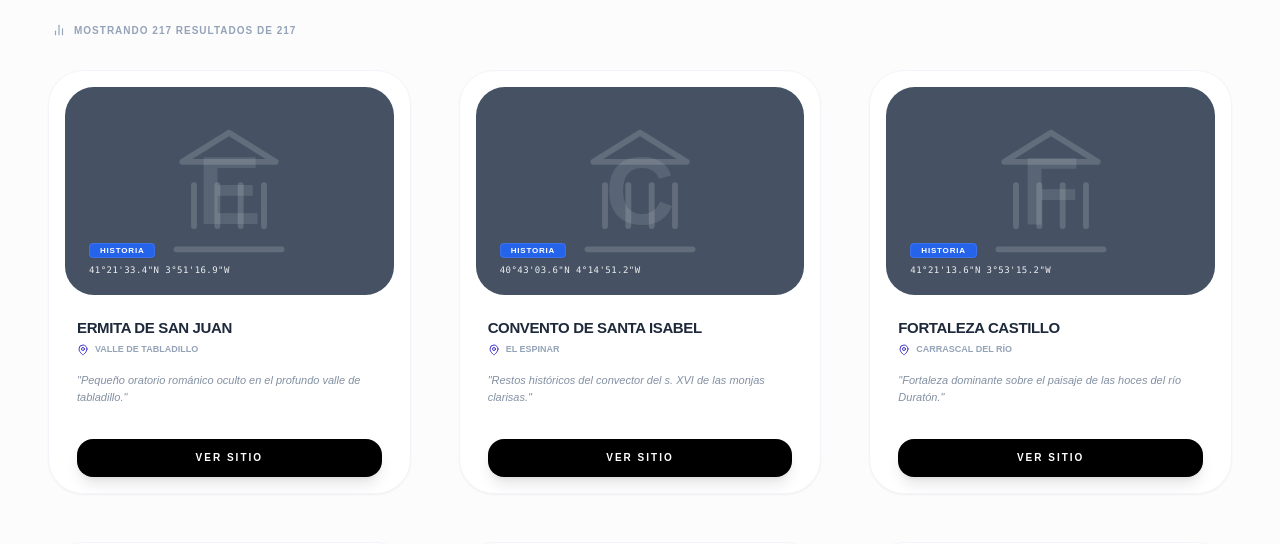
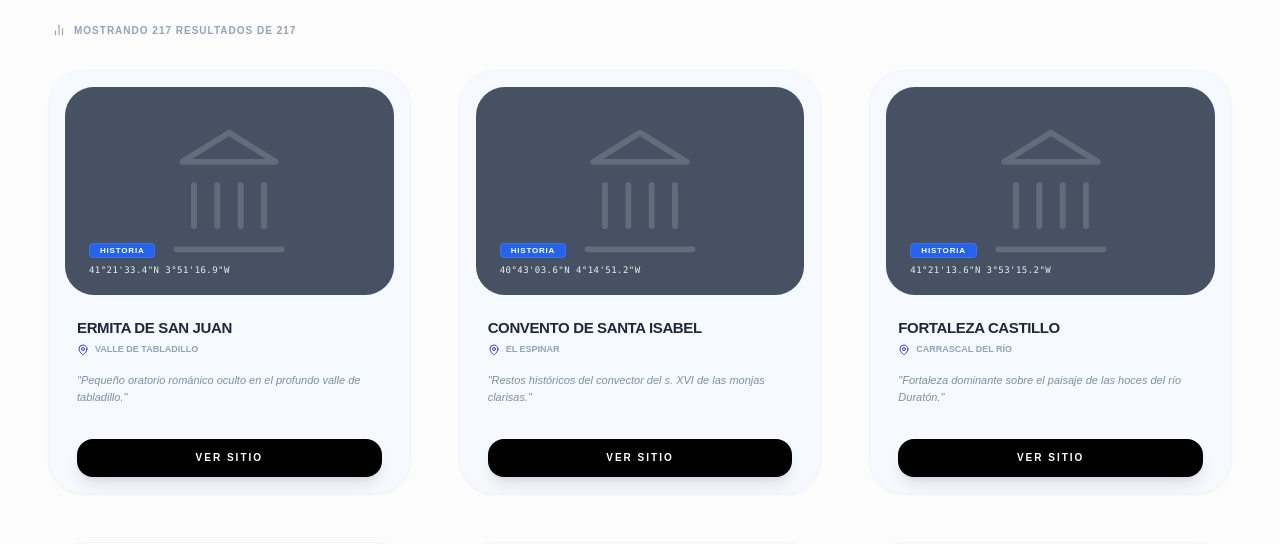
Before and after one commit to jdemig73828/Segovia-Piedras-M-s, a React (Vite) app: page / in a window 1280 px wide. Shown: the part 389-933 px from the top of the page. Built offline with nearby package versions, Linux system fonts and the light colour scheme; the HTML template or start-up script is replaced by a standard one.

Commit message:
Version 4 7M

```diff
--- a/src/App.jsx
+++ b/src/App.jsx
@@ -7,6 +7,15 @@ const categoryColors = {
   'Industrial': 'bg-slate-500',
   'Naturaleza': 'bg-emerald-600',
   'default': 'bg-indigo-500'
+};
+
+// Colores de fondo diluidos para las tarjetas
+const categoryBgColors = {
+  'Historia': 'bg-blue-50/50',
+  'Ruinas': 'bg-orange-50/50',
+  'Industrial': 'bg-slate-50/50',
+  'Naturaleza': 'bg-emerald-50/50',
+  'default': 'bg-indigo-50/50'
 };
 
 const App = () => {
@@ -393,14 +402,14 @@ const App = () => {
         {/* GRID */}
         <div className="grid grid-cols-1 md:grid-cols-2 lg:grid-cols-3 gap-12">
           {filteredPlaces.map(p => (
-            <div key={p.id} className="relative bg-white rounded-[2.2rem] p-4 border border-slate-100 shadow-sm hover:shadow-xl transition-all duration-500 group animate-fade-in text-left flex flex-col h-full overflow-hidden">
+            <div key={p.id} className={`relative ${categoryBgColors[p.category]} rounded-[2.2rem] p-4 border border-slate-100 shadow-sm hover:shadow-xl transition-all duration-500 group animate-fade-in text-left flex flex-col h-full overflow-hidden`}>
 
               <div className="relative z-10 flex flex-col h-full">
                 {/* Visual part (AREA GRIS/OSCURA) */}
                 <div className="relative h-52 w-full rounded-[1.8rem] overflow-hidden mb-6 flex items-center justify-center text-white bg-slate-100 shadow-inner">
                   <div className="absolute inset-0 bg-[#334155] opacity-90"></div>
 
-                  {/* ICONO SVG POR CATEGORÍA (OPACIDAD 15% SEGÚN PEDIDO) */}
+                  {/* ICONO SVG POR CATEGORÍA (OPACIDAD 15%) */}
                   <div className="absolute inset-0 flex items-center justify-center pointer-events-none opacity-[0.15] z-0">
                     {p.category === 'Historia' && <Landmark size={140} strokeWidth={1} />}
                     {p.category === 'Ruinas' && <Castle size={140} strokeWidth={1} />}
@@ -408,8 +417,7 @@ const App = () => {
                     {p.category === 'Naturaleza' && <Trees size={140} strokeWidth={1} />}
                   </div>
 
-                  <span className="text-8xl font-black opacity-10 z-10 pointer-events-none">{p.name[0]}</span>
-
+                  {/* Badge y Coordenadas */}
                   <div className="absolute bottom-5 left-6 text-white z-20">
                     <span className={`px-2.5 py-0.5 ${categoryColors[p.category]} rounded text-[8px] font-black uppercase tracking-widest border border-white/10 shadow-sm`}>{p.category}</span>
                     <p className="text-[9px] font-mono mt-1.5 opacity-90 tracking-wider leading-none">{p.coords}</p>
@@ -451,6 +459,7 @@ const App = () => {
       <footer className="relative bg-[#111827] pt-56 pb-20 px-6 overflow-visible text-center border-t border-white/5">
         <div className="absolute inset-0 bg-esgrafiado-pattern opacity-15 pointer-events-none"></div>
         <div className="relative z-10 max-w-4xl mx-auto">
+          {/* Tarjeta Flotante Central */}
           <div className="absolute top-[-160px] left-1/2 -translate-x-1/2 w-[92%] max-w-2xl bg-[#1f2937]/95 backdrop-blur-2xl rounded-[3rem] p-12 border border-white/10 shadow-[0_50px_100px_-20px_rgba(0,0,0,0.5)]">
             <div className="flex justify-center mb-8">
               <div className="bg-[#4338ca] p-2 rounded-xl shadow-lg">
@@ -471,6 +480,7 @@ const App = () => {
              GOOGLE MAPS AUTHORITY
           </div>
           <div className="flex justify-center mt-6">
+             {/* Pin de Google Maps centrado */}
              <div className="w-10 h-10 flex items-center justify-center">
                <svg viewBox="0 0 24 24" className="w-10 h-10" xmlns="http://www.w3.org/2000/svg">
                  <path d="M12 2C8.13 2 5 5.13 5 9c0 5.25 7 13 7 13s7-7.75 7-13c0-3.87-3.13-7-7-7zm0 9.5c-1.38 0-2.5-1.12-2.5-2.5s1.12-2.5 2.5-2.5 2.5 1.12 2.5 2.5-1.12 2.5-2.5 2.5z" fill="#EA4335"/>
```
